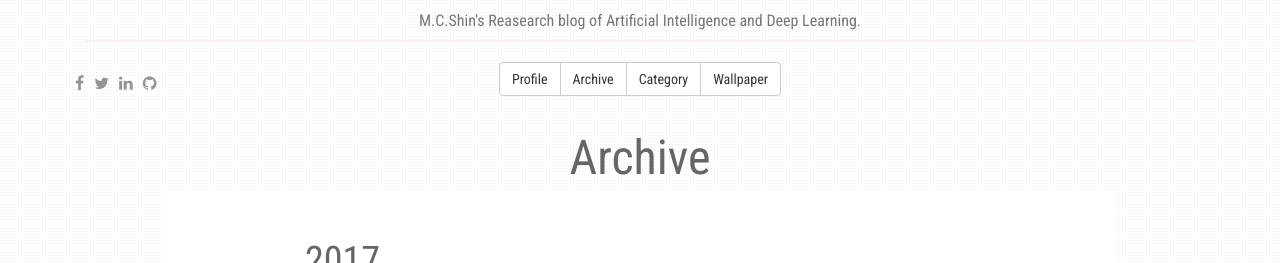
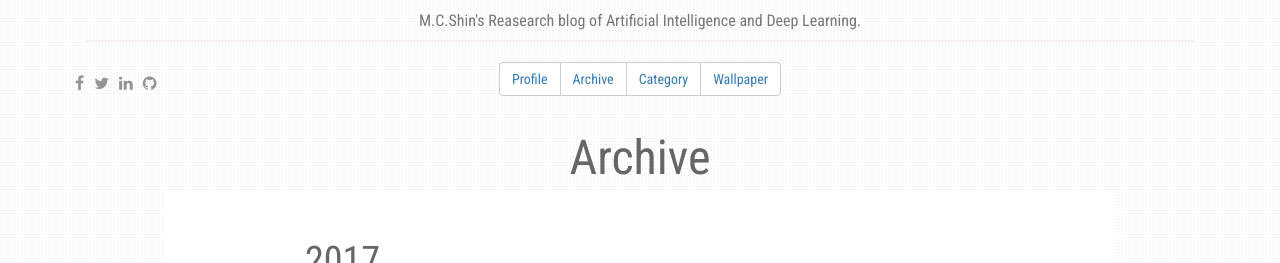
Before and after one commit to nashory/nashory.github.io, a Jekyll site: the page built from about.md, in a window 1280 px wide. Shown: the top 263 px of the page. Built offline with Jekyll 4.4.1, drawn with Linux system fonts in a browser that asks for light colours; nearby versions of some CDN libraries.

Commit message:
stabilize category menu

```diff
--- a/_includes/banner.html
+++ b/_includes/banner.html
@@ -17,10 +17,10 @@
     </div>
     <div class="col-sm-4 text-center">
       <div class="btn-group" role="group" aria-label="...">
-        <button type="button" class="btn btn-default">Profile</button>
-        <button type="button" class="btn btn-default">Archive</button>
-        <button type="button" class="btn btn-default">Category</button>
-        <button type="button" class="btn btn-default">Wallpaper</button>
+        <button type="button" class="btn btn-default"><a href="/mypages/Profile.html">Profile</a></button>
+        <button type="button" class="btn btn-default"><a href="/mypages/Archive.html">Archive</a></button>
+        <button type="button" class="btn btn-default"><a href="/mypages/Category.html">Category</a></button>
+        <button type="button" class="btn btn-default"><a href="/mypages/Wallpaper.html">Wallpaper</a></button>
       </div>
     </div>
   </div>
--- /dev/null
+++ b/mypages/Archive.html
@@ -0,0 +1,4 @@
+---
+layout: archive
+permalink: /mypages/Archive
+---
--- /dev/null
+++ b/mypages/Category.html
@@ -0,0 +1,4 @@
+---
+layout: archive
+permalink: /mypages/Archive
+---
--- /dev/null
+++ b/mypages/Profile.html
@@ -0,0 +1,4 @@
+---
+layout: archive
+permalink: /mypages/Archive
+---
--- /dev/null
+++ b/mypages/Wallpaper.html
@@ -0,0 +1,4 @@
+---
+layout: archive
+permalink: /mypages/Archive
+---
```
